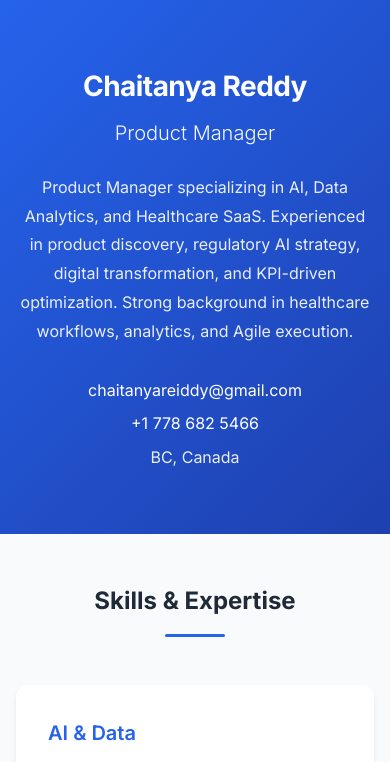
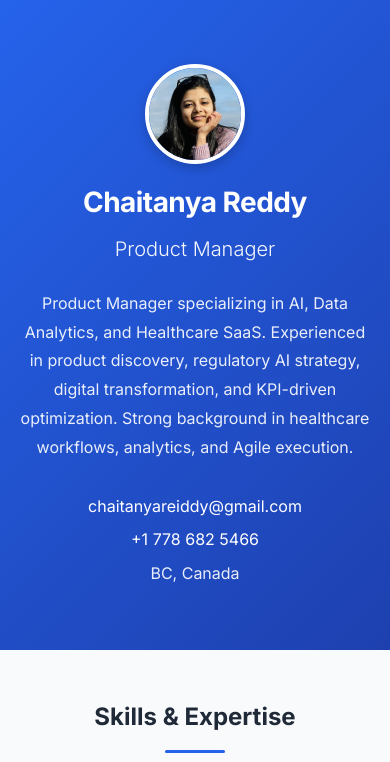
Before and after one commit to chaitanyareiddy/chaitanyareiddy.github.io, a plain HTML site: page index.html in a window 390 px wide. Shown: the top 762 px of the page. Drawn offline with Linux system fonts and the light colour scheme.

Commit message:
add profile image

```diff
--- a/index.html
+++ b/index.html
@@ -12,6 +12,7 @@
     <!-- Header/Hero Section -->
     <header class="hero">
         <div class="container">
+            <img src="images/profile.jpg" alt="Chaitanya Reddy" class="profile-image">
             <h1 class="name">Chaitanya Reddy</h1>
             <p class="tagline">Product Manager</p>
             <p class="summary">Product Manager specializing in AI, Data Analytics, and Healthcare SaaS. Experienced in product discovery, regulatory AI strategy, digital transformation, and KPI-driven optimization. Strong background in healthcare workflows, analytics, and Agile execution.</p>
--- a/style.css
+++ b/style.css
@@ -38,6 +38,17 @@ body {
     color: white;
     padding: 4rem 0;
     text-align: center;
+}
+
+.profile-image {
+    width: 150px;
+    height: 150px;
+    border-radius: 50%;
+    object-fit: cover;
+    margin: 0 auto 1.5rem;
+    display: block;
+    border: 4px solid white;
+    box-shadow: 0 4px 12px rgba(0, 0, 0, 0.2);
 }
 
 .name {
@@ -413,6 +424,12 @@ body {
 
 /* Responsive Design */
 @media (max-width: 768px) {
+    .profile-image {
+        width: 120px;
+        height: 120px;
+        margin-bottom: 1rem;
+    }
+
     .name {
         font-size: 2.25rem;
     }
@@ -460,6 +477,11 @@ body {
 }
 
 @media (max-width: 480px) {
+    .profile-image {
+        width: 100px;
+        height: 100px;
+    }
+
     .name {
         font-size: 1.75rem;
     }
@@ -479,6 +501,12 @@ body {
 
 /* Print Styles */
 @media print {
+    .profile-image {
+        width: 100px;
+        height: 100px;
+        border: 2px solid var(--text-primary);
+    }
+
     .hero {
         background: white;
         color: var(--text-primary);
```
Also changed, not shown: images/profile.jpg (added).
